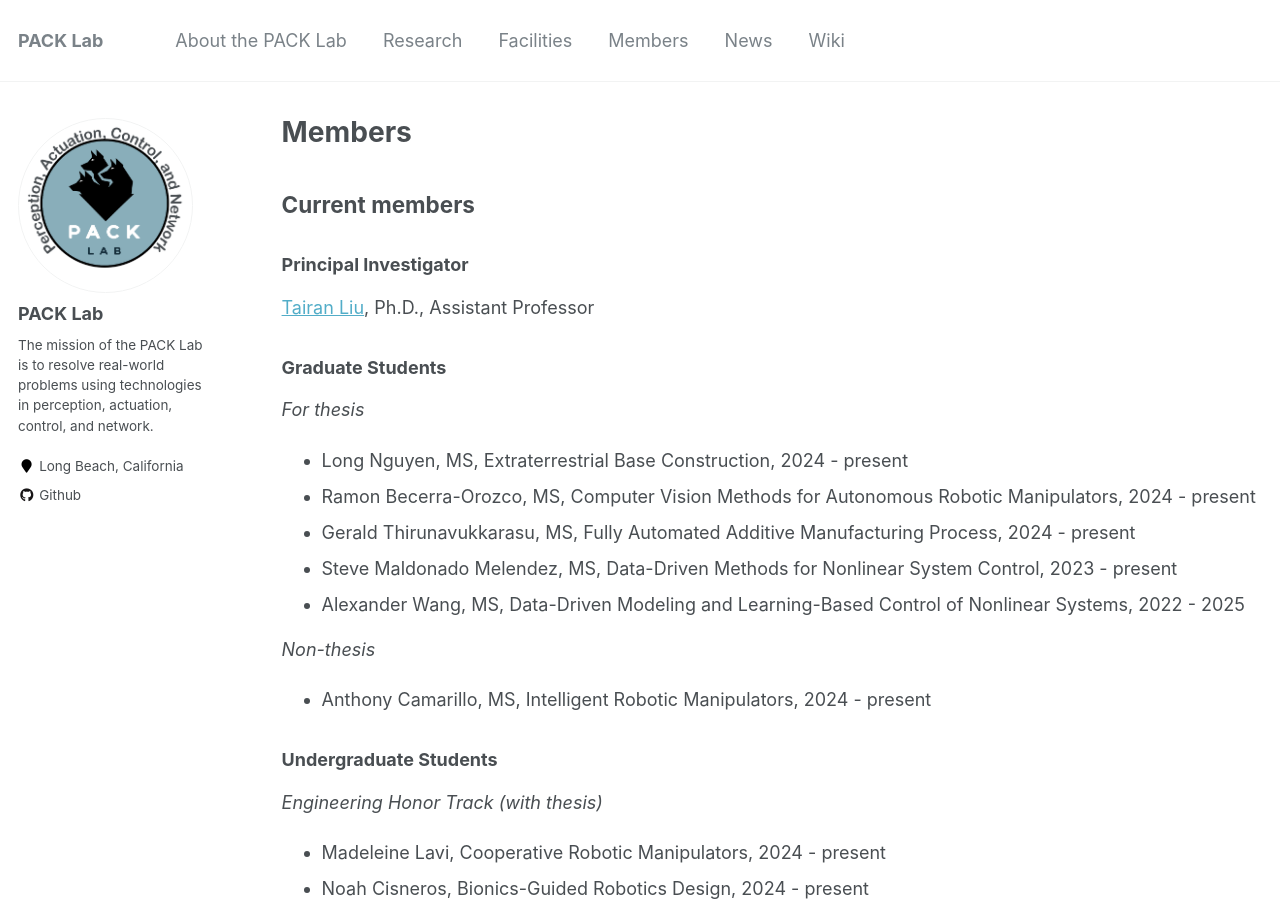
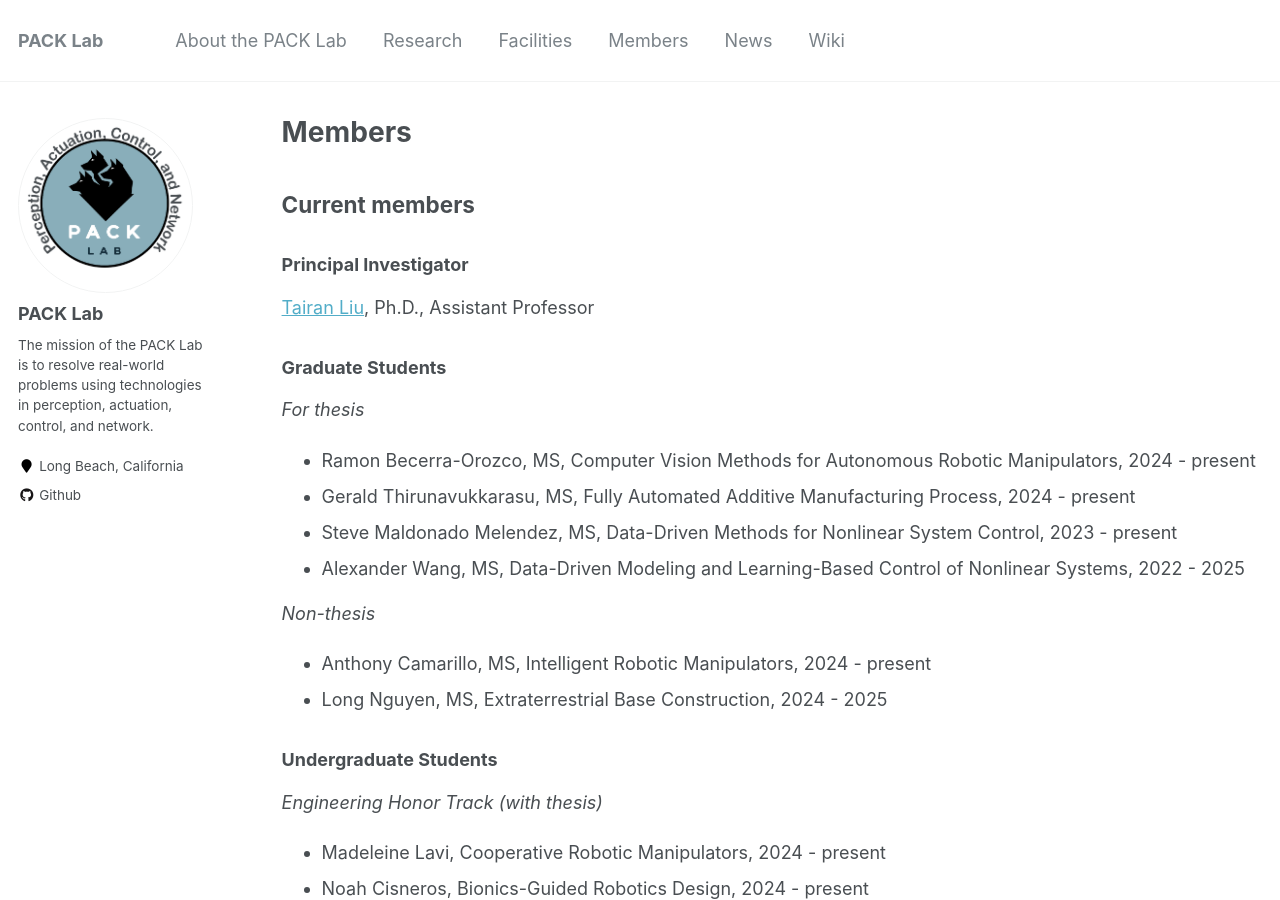
Before and after one commit to pack-lab/pack-lab.github.io, a Jekyll site: the page built from _pages/members.md, in a window 1280 px wide and 900 px high. Built offline with Jekyll 4.4.1, drawn with Linux system fonts in a browser that asks for light colours; some of the changed lines change nothing that is shown.

Commit message:
Update members.md

```diff
--- a/_pages/members.md
+++ b/_pages/members.md
@@ -14,7 +14,6 @@ author_profile: true
 
 *For thesis*
 
-* Long Nguyen, MS, Extraterrestrial Base Construction, 2024 - present
 * Ramon Becerra-Orozco, MS, Computer Vision Methods for Autonomous Robotic Manipulators, 2024 - present
 * Gerald Thirunavukkarasu, MS, Fully Automated Additive Manufacturing Process, 2024 - present
 * Steve Maldonado Melendez, MS, Data-Driven Methods for Nonlinear System Control, 2023 - present
@@ -23,6 +22,7 @@ author_profile: true
 *Non-thesis*
 
 * Anthony Camarillo, MS, Intelligent Robotic Manipulators, 2024 - present
+* Long Nguyen, MS, Extraterrestrial Base Construction, 2024 - 2025
 
 ### Undergraduate Students
 
@@ -33,8 +33,6 @@ author_profile: true
 * Avi Jagdish, Intelligent Transportation Systems, 2024 - present
 * Javier Ybarra Gomez, Environmental Monitoring with Multi-Robot Systems, 2024 - present
 * Joely Rodriguez, Modeling and Autonomous Control of Multi-Trailer Articulated Heavy Vehicles, 2024 - present
-
-
 
 *Others*
 
```
